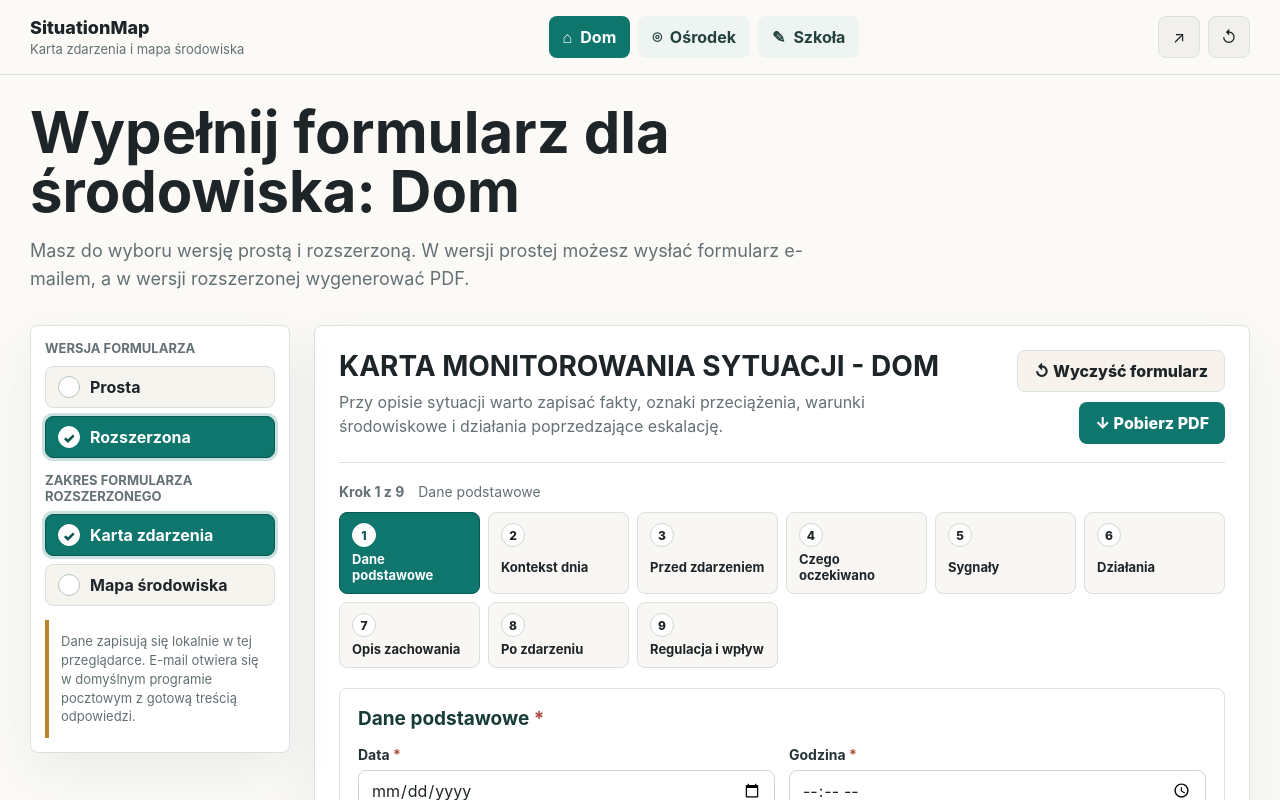
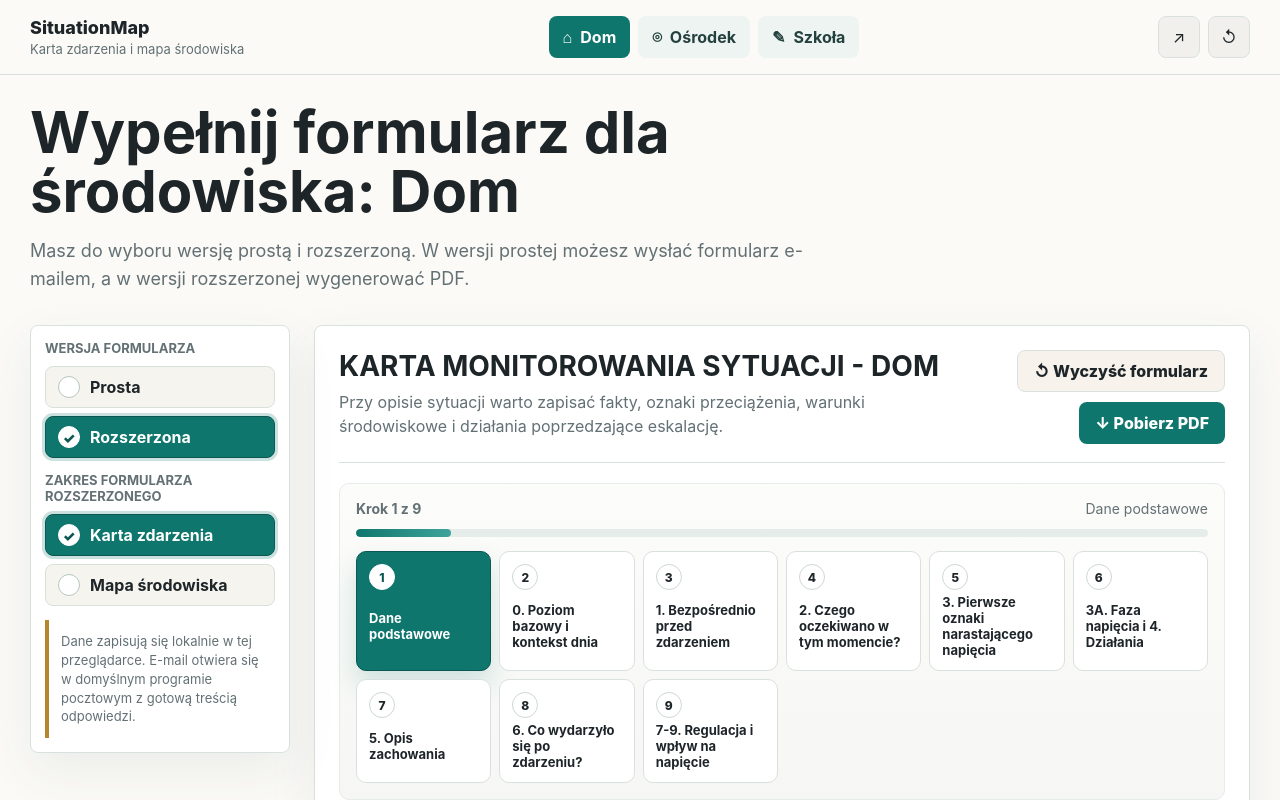
Before and after one commit to first-sunbeam/situationmap, a Vue app: page / in a window 1280 px wide. Both pictures are taken after a click on the button "Rozszerzona". Shown: the top 800 px of the page. Built offline with nearby package versions, Linux system fonts and the light colour scheme.

Commit message:
Improve incident form stepper

```diff
--- a/src/components/IncidentForm.vue
+++ b/src/components/IncidentForm.vue
@@ -1,6 +1,7 @@
 <script setup>
 import { computed, ref, watch } from "vue";
 import { useFormState } from "../composables/useFormState";
+import { incidentStepDefinitions } from "../config/incidentSteps";
 import MetaStep from "./incident/MetaStep.vue";
 import BaselineStep from "./incident/BaselineStep.vue";
 import BeforeStep from "./incident/BeforeStep.vue";
@@ -11,26 +12,29 @@
 import AfterStep from "./incident/AfterStep.vue";
 import RegulationStep from "./incident/RegulationStep.vue";
 
-const steps = [
-  { id: "meta", label: "Dane podstawowe" },
-  { id: "baseline", label: "Kontekst dnia" },
-  { id: "before", label: "Przed zdarzeniem" },
-  { id: "expectations", label: "Czego oczekiwano" },
-  { id: "signals", label: "Sygnały" },
-  { id: "actions", label: "Działania" },
-  { id: "behavior", label: "Opis zachowania" },
-  { id: "after", label: "Po zdarzeniu" },
-  { id: "regulation", label: "Regulacja i wpływ" }
-];
+const steps = incidentStepDefinitions;
+const stepComponents = {
+  meta: MetaStep,
+  baseline: BaselineStep,
+  before: BeforeStep,
+  expectations: ExpectationsStep,
+  signals: SignalsStep,
+  actions: ActionsStep,
+  behavior: BehaviorStep,
+  after: AfterStep,
+  regulation: RegulationStep
+};
 
 const activeStep = ref(steps[0].id);
-const currentStepIndex = computed(() => steps.findIndex((step) => step.id === activeStep.value));
-const currentStep = computed(() => steps[currentStepIndex.value]);
+const currentStepIndex = computed(() => Math.max(steps.findIndex((step) => step.id === activeStep.value), 0));
+const currentStep = computed(() => steps[currentStepIndex.value] ?? steps[0]);
+const currentStepComponent = computed(() => stepComponents[currentStep.value.id] ?? MetaStep);
 const isFirstStep = computed(() => currentStepIndex.value === 0);
 const isLastStep = computed(() => currentStepIndex.value === steps.length - 1);
+const progressValue = computed(() => `${((currentStepIndex.value + 1) / steps.length) * 100}%`);
 
 function goToStep(stepId) {
-  activeStep.value = stepId;
+  if (steps.some((step) => step.id === stepId)) activeStep.value = stepId;
 }
 
 function nextStep() {
@@ -41,23 +45,27 @@
   if (!isFirstStep.value) activeStep.value = steps[currentStepIndex.value - 1].id;
 }
 
-const { env, buildPdf, resetIncident, fieldErrors, validationRequestId } = useFormState();
+function isStepErrored(step) {
+  return Boolean(fieldErrors.value[step.errorKey]);
+}
 
-const stepErrorMap = {
-  meta: "meta.date",
-  baseline: "incident.baselineSection",
-  before: "incident.beforeSection",
-  expectations: "incident.expectationsSection",
-  signals: "incident.signalsSection",
-  actions: "incident.actionsSection",
-  behavior: "incident.behaviorSection",
-  after: "incident.afterSection",
-  regulation: "incident.regulationSection"
-};
+function isStepComplete(step) {
+  return Boolean(step.isComplete?.(form.value));
+}
+
+const { env, form, buildPdf, resetIncident, fieldErrors, validationRequestId } = useFormState();
 
 watch(validationRequestId, () => {
-  const nextStepId = steps.find((step) => fieldErrors.value[stepErrorMap[step.id]])?.id;
+  const nextStepId = steps.find((step) => isStepErrored(step))?.id;
   if (nextStepId) activeStep.value = nextStepId;
+});
+
+watch(env, () => {
+  activeStep.value = steps[0].id;
+});
+
+watch(activeStep, (stepId) => {
+  if (!steps.some((step) => step.id === stepId)) activeStep.value = steps[0].id;
 });
 </script>
 
@@ -79,16 +87,24 @@
         <strong>Krok {{ currentStepIndex + 1 }} z {{ steps.length }}</strong>
         <span>{{ currentStep.label }}</span>
       </div>
+      <div class="stepper-progress" aria-hidden="true">
+        <span class="stepper-progress-bar" :style="{ width: progressValue }"></span>
+      </div>
       <div class="stepper-list" aria-label="Postęp formularza rozszerzonego">
         <button
           v-for="(step, index) in steps"
           :key="step.id"
           type="button"
           class="stepper-button"
-          :class="{ active: activeStep === step.id }"
+          :class="{
+            active: activeStep === step.id,
+            error: isStepErrored(step),
+            complete: isStepComplete(step) && !isStepErrored(step)
+          }"
+          :aria-current="activeStep === step.id ? 'step' : undefined"
           @click="goToStep(step.id)"
         >
-          <span>{{ index + 1 }}</span>
+          <span>{{ isStepComplete(step) && !isStepErrored(step) ? '✓' : index + 1 }}</span>
           <small>{{ step.label }}</small>
         </button>
       </div>
@@ -101,18 +117,10 @@
     </div>
 
     <div class="sections">
-      <MetaStep v-show="activeStep === 'meta'" />
-      <BaselineStep v-show="activeStep === 'baseline'" />
-      <BeforeStep v-show="activeStep === 'before'" />
-      <ExpectationsStep v-show="activeStep === 'expectations'" />
-      <SignalsStep v-show="activeStep === 'signals'" />
-      <ActionsStep v-show="activeStep === 'actions'" />
-      <BehaviorStep v-show="activeStep === 'behavior'" />
-      <AfterStep v-show="activeStep === 'after'" />
-      <RegulationStep v-show="activeStep === 'regulation'" />
+      <component :is="currentStepComponent" />
     </div>
 
-    <div class="section-nav">
+    <div class="section-nav" :class="{ single: isFirstStep || isLastStep }">
       <button v-if="!isFirstStep" class="secondary-button" type="button" @click="previousStep">← Poprzedni krok</button>
       <button v-if="!isLastStep" class="secondary-button" type="button" @click="nextStep">Następny krok →</button>
     </div>
--- /dev/null
+++ b/src/config/incidentSteps.js
@@ -0,0 +1,123 @@
+import { formLabels } from "./formLabels";
+
+function hasAnyValue(values) {
+  return values.some((value) => {
+    if (Array.isArray(value)) return value.length > 0;
+    return String(value || "").trim() !== "";
+  });
+}
+
+export const incidentStepDefinitions = [
+  {
+    id: "meta",
+    label: formLabels.meta.section,
+    errorKey: "meta.date",
+    isComplete: (form) => hasAnyValue([
+      form.meta.date,
+      form.meta.time,
+      form.meta.place,
+      form.meta.lead,
+      form.meta.present
+    ])
+  },
+  {
+    id: "baseline",
+    label: formLabels.incident.baselineSection,
+    errorKey: "incident.baselineSection",
+    isComplete: (form) => hasAnyValue([
+      form.incident.tension,
+      form.incident.tired,
+      form.incident.slept,
+      form.incident.sleepDetails,
+      form.incident.stayStage,
+      form.incident.stayStageLoad,
+      form.incident.burdens,
+      form.incident.burdensOther
+    ])
+  },
+  {
+    id: "before",
+    label: formLabels.incident.beforeSection,
+    errorKey: "incident.beforeSection",
+    isComplete: (form) => hasAnyValue([
+      form.incident.antecedents,
+      form.incident.factDescription
+    ])
+  },
+  {
+    id: "expectations",
+    label: formLabels.incident.expectationsSection,
+    errorKey: "incident.expectationsSection",
+    isComplete: (form) => hasAnyValue([
+      form.incident.expectations,
+      form.incident.expectationOther
+    ])
+  },
+  {
+    id: "signals",
+    label: formLabels.incident.signalsSection,
+    errorKey: "incident.signalsSection",
+    isComplete: (form) => form.incident.signalsAppeared === "Tak"
+      ? hasAnyValue([form.incident.signals, form.incident.signalsOther])
+      : hasAnyValue([
+        form.incident.signalsAppeared,
+        form.incident.signals,
+        form.incident.signalsOther,
+        form.incident.timeToEscalation,
+        form.incident.firstSignal,
+        form.incident.predicts
+      ])
+  },
+  {
+    id: "actions",
+    label: formLabels.incident.actionsSection,
+    errorKey: "incident.actionsSection",
+    isComplete: (form) => hasAnyValue([
+      form.incident.phase,
+      form.incident.interventions,
+      form.incident.interventionDetails,
+      form.incident.unconditional,
+      form.incident.usedRegulator,
+      form.incident.reducedTension,
+      form.incident.earlierPossible,
+      form.incident.earlierWhat
+    ])
+  },
+  {
+    id: "behavior",
+    label: formLabels.incident.behaviorSection,
+    errorKey: "incident.behaviorSection",
+    isComplete: (form) => hasAnyValue([
+      form.incident.behavior,
+      form.incident.intensity,
+      form.incident.escalationDuration,
+      form.incident.harms
+    ])
+  },
+  {
+    id: "after",
+    label: formLabels.incident.afterSection,
+    errorKey: "incident.afterSection",
+    isComplete: (form) => hasAnyValue([
+      form.incident.after,
+      form.incident.afterOther,
+      form.incident.calmTime,
+      form.incident.physicalThisWeek,
+      form.incident.physicalCount,
+      form.incident.lowerThreshold,
+      form.incident.physicalNote
+    ])
+  },
+  {
+    id: "regulation",
+    label: formLabels.incident.regulationSection,
+    errorKey: "incident.regulationSection",
+    isComplete: (form) => hasAnyValue([
+      form.incident.endedBy,
+      form.incident.endedByOther,
+      form.incident.worsened,
+      form.incident.regulators,
+      form.incident.rewards
+    ])
+  }
+];
--- a/src/styles.css
+++ b/src/styles.css
@@ -335,6 +335,10 @@
 
 .stepper {
   margin-top: 20px;
+  padding: 16px;
+  border: 1px solid #e5ece9;
+  border-radius: 10px;
+  background: linear-gradient(180deg, #fcfcfa 0%, #f6f7f4 100%);
 }
 
 .stepper-head {
@@ -342,15 +346,33 @@
   flex-wrap: wrap;
   gap: 8px 14px;
   align-items: center;
+  justify-content: space-between;
   color: var(--muted);
   font-size: 14px;
+}
+
+.stepper-progress {
+  width: 100%;
+  height: 8px;
+  margin-top: 12px;
+  overflow: hidden;
+  border-radius: 999px;
+  background: #e5ece9;
+}
+
+.stepper-progress-bar {
+  display: block;
+  height: 100%;
+  border-radius: inherit;
+  background: linear-gradient(90deg, var(--teal) 0%, #3ea49c 100%);
+  transition: width 180ms ease;
 }
 
 .stepper-list {
   display: grid;
   grid-template-columns: repeat(auto-fit, minmax(130px, 1fr));
   gap: 8px;
-  margin-top: 12px;
+  margin-top: 14px;
 }
 
 .stepper-mobile {
@@ -362,19 +384,25 @@
   display: grid;
   gap: 4px;
   justify-items: start;
-  padding: 10px 12px;
+  padding: 12px;
   border: 1px solid var(--line);
-  border-radius: 8px;
-  background: #f8f7f3;
+  border-radius: 10px;
+  background: #fff;
   color: var(--ink);
   text-align: left;
+}
+
+.stepper-button:hover {
+  transform: translateY(-1px);
+  border-color: #b8cbc5;
+  box-shadow: 0 10px 22px rgba(55, 72, 73, 0.08);
 }
 
 .stepper-button span {
   display: inline-grid;
   place-items: center;
-  width: 24px;
-  height: 24px;
+  width: 26px;
+  height: 26px;
   border-radius: 999px;
   background: #ffffff;
   border: 1px solid #cdd8d4;
@@ -387,15 +415,41 @@
   font-weight: 700;
 }
 
+.stepper-button.complete {
+  border-color: #b9ddd5;
+  background: #f2faf8;
+}
+
+.stepper-button.complete span {
+  border-color: #94c8bb;
+  color: var(--teal-dark);
+}
+
+.stepper-button.error {
+  border-color: #e1a59a;
+  background: #fff8f6;
+}
+
+.stepper-button.error span {
+  border-color: #d99a8f;
+  color: #a2392d;
+}
+
 .stepper-button.active {
   background: var(--teal);
   color: #fff;
   border-color: var(--teal-dark);
+  box-shadow: 0 14px 28px rgba(15, 118, 110, 0.18);
 }
 
 .stepper-button.active span {
   color: var(--teal-dark);
   border-color: #fff;
+}
+
+.stepper-button:focus-visible {
+  outline: 3px solid rgba(47, 138, 131, 0.22);
+  outline-offset: 2px;
 }
 
 .sections {
@@ -570,6 +624,10 @@
   justify-content: space-between;
 }
 
+.section-nav.single {
+  justify-content: flex-end;
+}
+
 .footer-actions {
   justify-content: flex-end;
 }
@@ -709,6 +767,10 @@
     padding: 10px 12px;
   }
 
+  .stepper {
+    padding: 14px;
+  }
+
   .stepper-head {
     flex-direction: column;
     align-items: flex-start;
```
